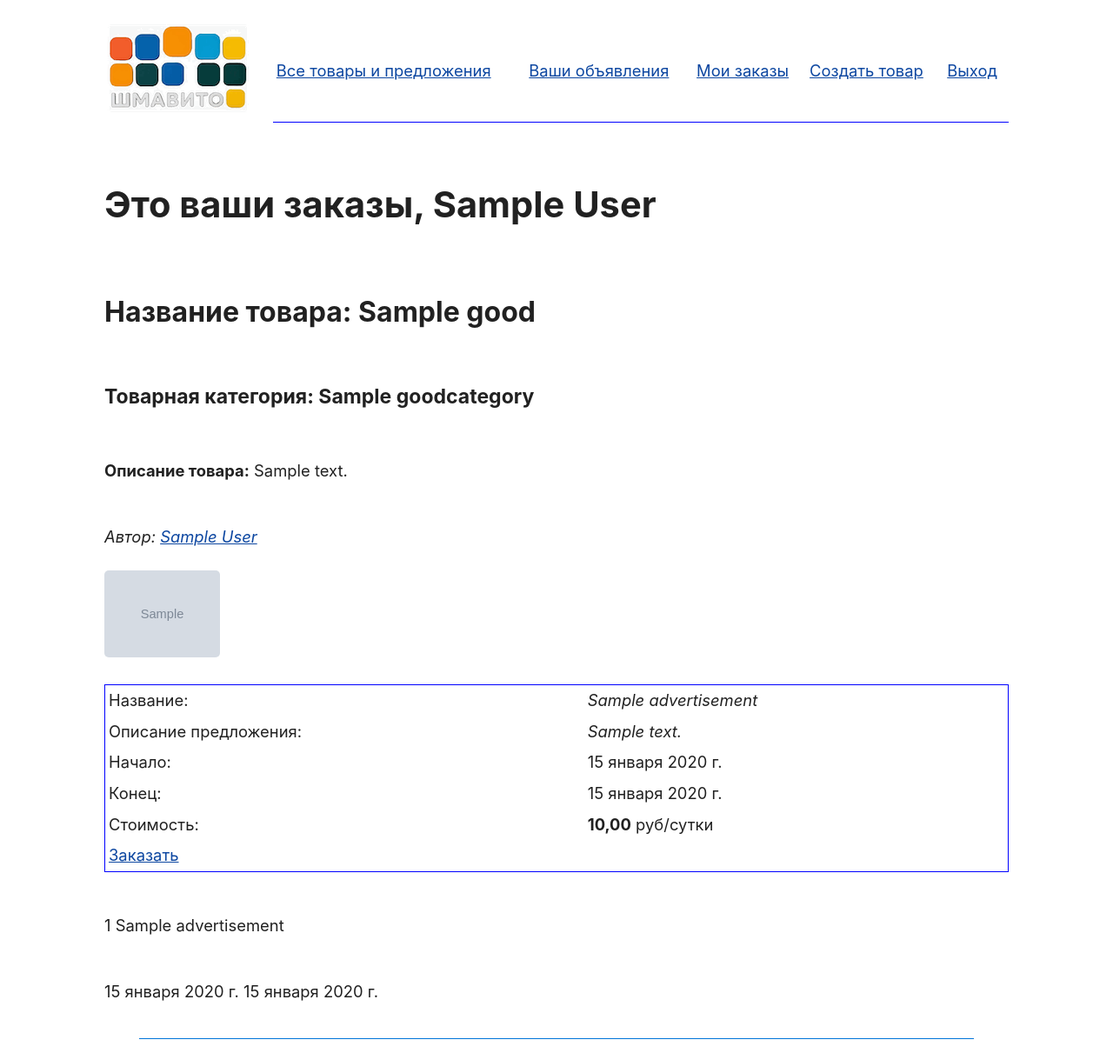
After one commit to DimonRonD/Python_Site_FinalProject_Petlin, a Django app: page /my_orders in a window 1280 px wide. The commit adds this page. Shown: the whole page at 87% size. Run offline with Django 5.2, Linux system fonts and the light colour scheme; a user stored in the database is signed in; tables that the repository leaves empty hold one stand-in row (values such as "Sample post"); grey boxes marked "Sample" are stand-in pictures.

Commit message:
FEATURE: added Status in Appointments. Added split Appointments when order not equal date. Added My_Order page.

```diff
--- a/shmavito/admin.py
+++ b/shmavito/admin.py
@@ -1,7 +1,7 @@
 from django.contrib import admin
 from django.contrib.auth.admin import UserAdmin
-from shmavito.models import GoodCategory, Good, Customer, GoodStatus, Order, OrderStatus, Advertisement, GoodImage, ImageStatus, City, Comment
-
+from shmavito.models import GoodCategory, Good, Customer, GoodStatus, Order, OrderStatus, Advertisement, GoodImage, \
+    ImageStatus, City, Comment, AdvertisementStatus
 
 # Register your models here.
 admin.site.register(GoodCategory)
@@ -10,6 +10,7 @@ admin.site.register(GoodStatus)
 admin.site.register(Customer, UserAdmin)
 admin.site.register(Order)
 admin.site.register(OrderStatus)
+admin.site.register(AdvertisementStatus)
 admin.site.register(Advertisement)
 admin.site.register(GoodImage)
 admin.site.register(ImageStatus)
--- a/shmavito/urls.py
+++ b/shmavito/urls.py
@@ -28,4 +28,5 @@ urlpatterns = [
     path('disapprove_ad/<int:ad_id>', views.disapprove_ad, name='disapprove_ad'),
     path('user_page/<int:user_id>', views.user_page, name='user_page'),
     path('make_order/<int:ad_id>', views.make_order, name='make_order'),
+    path('my_orders', views.my_orders, name='my_orders'),
 ]
--- a/shmavito/views.py
+++ b/shmavito/views.py
@@ -7,7 +7,8 @@ from django.shortcuts import render, redirect
 from django.urls import reverse
 from django.contrib.auth import authenticate, login, logout
 
-from .models import Good, City, Advertisement, Order, Customer, CustomerStatus, OrderStatus, OrderStatus, GoodImage, ImageStatus
+from .models import Good, City, Advertisement, Order, Customer, CustomerStatus, OrderStatus, OrderStatus, GoodImage, \
+    ImageStatus, AdvertisementStatus
 from .forms import LoginForm, RegisterForm, AddGood, GoodImageFormSet, AddAd, EditAd, EditGood, MakeOrder
 
 
@@ -176,11 +177,10 @@ def edit_good(request, good_id):
 
 
 def list_goods(request):
-    customer1 = request.user
-    goods = Good.objects.all().filter(customer=6, status_id=1).order_by('-date')
+    customer = request.user
+    goods = Good.objects.all().filter(customer=customer).order_by('-date')
     context = {'goods': goods,
-               'customer': request.user.id,
-               'cuscus': customer1,
+               'customer': customer,
                }
 
     return render(request, 'list_goods.html', context)
@@ -332,7 +332,7 @@ def disapprove_ad(request, ad_id):
 def listing(request):
     if request.user.is_authenticated:
         customer = request.user
-        ads_subquery = Advertisement.objects.filter(moderate=1, good=OuterRef('pk'))
+        ads_subquery = Advertisement.objects.filter(moderate=1, status=1, good=OuterRef('pk'))
 
         goods = Good.objects.annotate(
             has_ads=Exists(ads_subquery)
@@ -342,7 +342,7 @@ def listing(request):
             has_ads=True
         ).order_by('-date', '-id')
 
-        ads = Advertisement.objects.filter(moderate=1, good__in=goods).order_by('-sdate')
+        ads = Advertisement.objects.filter(moderate=1, status=1, good__in=goods).order_by('-sdate')
         context = {'goods': goods,
                    'customer': customer,
                    'ads': ads,
@@ -395,7 +395,8 @@ def make_order(request, ad_id):
         adds = Advertisement.objects.get(id=ad_id)
         order_sdate = datetime.strptime(request.POST.get('sdate'), "%Y-%m-%d").date()
         order_days = int(request.POST.get('days'))
-        calculated_edate = order_sdate + timedelta(days=order_days)
+        order_days_for_date = order_days - 1                    # надо уменьшать на один день, так как стартовая дата уже один день
+        calculated_edate = order_sdate + timedelta(days=order_days_for_date)
         if calculated_edate > adds.edate:
             redirect_url = reverse("make_order", args=[ad_id])
             error_msg = 'Вы выбрали количество дней, превышающее срок аренды'
@@ -409,26 +410,35 @@ def make_order(request, ad_id):
             sdate = order_sdate,
             edate = calculated_edate,
             status = order_status,
+            price = adds.price * order_days
         )
         if order_sdate == adds.sdate and calculated_edate == adds.edate:
-            adds.delete()
-            redirect_url = reverse("my_order")
+            adds.status = AdvertisementStatus.objects.get(id=2)
+            adds.save()
+            redirect_url = reverse("my_orders")
             return HttpResponseRedirect(redirect_url)
-        elif order_sdate > adds.sdate:
-            adds_copy = copy.deepcopy(adds)
-            adds.edate = order_sdate + timedelta(days=1)
+        elif order_sdate > adds.sdate:                        # Если дата начала заказа  больше даты начала предложения
+            adds_copy = copy.copy(adds)
+            adds_copy.pk = None
+            adds_copy.edate = order_sdate - timedelta(days=1) # Дата начала предложения сохраняется, дата конца предложения = дата начала заказа - 1 день
+            adds_copy.save()
+            if calculated_edate < adds.edate:                   # Если дата конца заказа меньше даты конца предложения
+                adds_copy2 = copy.copy(adds)
+                adds_copy2.pk = None
+                adds_copy2.sdate = calculated_edate + timedelta(days=1) # Дата начала нового предложения равна дата конца заказа + 1 день
+                adds_copy2.save()
+            adds.status = AdvertisementStatus.objects.get(id=3)
             adds.save()
-            if calculated_edate < adds_copy.edate:
-                adds_copy.sdate = calculated_edate + timedelta(days=1)
-                adds_copy.save()
-                redirect_url = reverse("my_order")
-                return HttpResponseRedirect(redirect_url)
-            redirect_url = reverse("my_order")
+            redirect_url = reverse("my_orders")
             return HttpResponseRedirect(redirect_url)
-        elif order_sdate == adds.sdate and calculated_edate < adds.edate:
-            adds.sdate = calculated_edate + timedelta(days=1)
+        elif order_sdate == adds.sdate and calculated_edate < adds.edate:   # Если дата начала заказа равна дате начала предложения и дата конца заказа меньше даты конца предложения
+            adds_copy3 = copy.copy(adds)
+            adds_copy3.pk = None
+            adds_copy3.sdate = calculated_edate + timedelta(days=1)   # дата начала предложения равна дате конца заказа + 1 день
+            adds_copy3.save()
+            adds.status = AdvertisementStatus.objects.get(id=3)
             adds.save()
-            redirect_url = reverse("my_order")
+            redirect_url = reverse("my_orders")
             return HttpResponseRedirect(redirect_url)
         return HttpResponse(f"Что-то не так с датами<br> sdate: {adds.sdate} edate: {adds.edate}<br> order_sdate: {order_sdate} calculated_edate: {calculated_edate}<br> days: {order_days}")
     else:
@@ -458,3 +468,22 @@ def make_order(request, ad_id):
                    'form': form,
                    }
         return render(request, 'make_order.html', context)
+
+def my_orders(request):
+    customer = request.user
+    orders = Order.objects.all().filter(customer=customer).order_by('-order_date')
+    # advs = Advertisement.objects.all().filter(customer=customer)
+    # goods = Good.objects.all().filter(customer=customer)
+    adv_ids = orders.values_list('ad_id', flat=True).distinct()
+    advs = Advertisement.objects.filter(id__in=adv_ids)
+
+    good_ids = advs.values_list('good_id', flat=True).distinct()
+    goods = Good.objects.filter(id__in=good_ids)
+
+    context = {'goods': goods,
+               'customer': customer,
+               'orders': orders,
+               'advs': advs,
+               }
+
+    return render(request, 'my_orders.html', context)
--- a/templates/header.html
+++ b/templates/header.html
@@ -4,7 +4,7 @@
             <td style="border: none; padding: 3pt;"><img src="{% static 'images/shmavito_white.gif' %}"></td>
             <td style="border: none; border-bottom: 1px solid blue; padding: 3pt;"><a href="/">Все товары и предложения</a></td>
             <td style="border: none; border-bottom: 1px solid blue; padding: 3pt;"><a href="/list_ads">Ваши объявления</a></td>
-            <td style="border: none; border-bottom: 1px solid blue; padding: 3pt;"><a href="/order">Мои заказы</a></td>
+            <td style="border: none; border-bottom: 1px solid blue; padding: 3pt;"><a href="/my_orders">Мои заказы</a></td>
             <td style="border: none; border-bottom: 1px solid blue; padding: 3pt;"><a href="/add_good">Создать товар</a></td>
             <td style="border: none; border-bottom: 1px solid blue; padding: 3pt;"><a href="/logout">Выход</a></td>
         </tr>
--- /dev/null
+++ b/templates/my_orders.html
@@ -0,0 +1,48 @@
+{% extends "base.html" %}
+    {% block title %}Список ваших предложений{% endblock %}
+
+{% block content %}
+
+{% include "header.html" %}
+    <h2>Это ваши заказы, {{ customer }}</h2>
+    {% csrf_token %}
+    {% for good in goods %}
+
+        <h3>Название товара: {{ good.name }}</h3>
+        <h4>Товарная категория: {{ good.category }}</h4>
+        <p><b>Описание товара:</b> {{ good.description }}</p>
+        <p><i>Автор: <a href="/user_page/{{ good.customer.id }}">{{ good.customer }}</a></i></p>
+        <div class="gallery">
+        {% for image in good.images.all %}
+                <a href="{{ image.image.url }}" target="blank"><img src="{{ image.image.url }}" style="width: auto; height: 100px;"></a>
+        {% endfor %}
+        </div>
+
+       {% for adv in advs %}
+          {% if adv.good.id == good.id %}
+
+            <table style="border: 1px solid blue; border-collapse: collapse; ">
+            <tr><td style="border: none; padding: 3pt;">Название:</td><td style="border: none; padding: 3pt;"> <i>{{ adv.name }}</i></td></tr>
+            <tr><td style="border: none; padding: 3pt;">Описание предложения:</td><td style="border: none; padding: 3pt;"> <i>{{ adv.description }}</i></td></tr>
+            <tr><td style="border: none; padding: 3pt;">Начало:</td><td style="border: none; padding: 3pt;"> {{ adv.sdate }}</td></tr>
+            <tr><td style="border: none; padding: 3pt;">Конец:</td><td style="border: none; padding: 3pt;"> {{ adv.edate }}</td></tr>
+            <tr><td style="border: none; padding: 3pt;">Стоимость:</td><td style="border: none; padding: 3pt;"> <b>{{ adv.price }}</b> руб/сутки</td></tr>
+            <tr><td style="border: none; padding: 3pt;" colspan="2"><a href="/make_order/{{ adv.id }}">Заказать</a></td></tr>
+            </table>
+                {% for order in orders %}
+                    {% if adv.id == order.ad.id %}
+                        <p>{{ order.id }} {{ order.ad.name }}</p>
+                        <p>{{ order.sdate }} {{ order.edate }}</p>
+                    {% endif %}
+                {% endfor %}
+          {% endif %}
+
+
+
+       {% endfor %}
+        <hr>
+    {% endfor %}
+
+
+
+{% endblock %}
```
Also changed, not shown: shmavito/models.py (+9 -1 lines), shmavito/migrations/0015_advertisementstatus.py (added), shmavito/migrations/0016_advertisement_status_alter_advertisementstatus_name_and_more.py (added), shmavito/migrations/0017_order_price.py (added).
